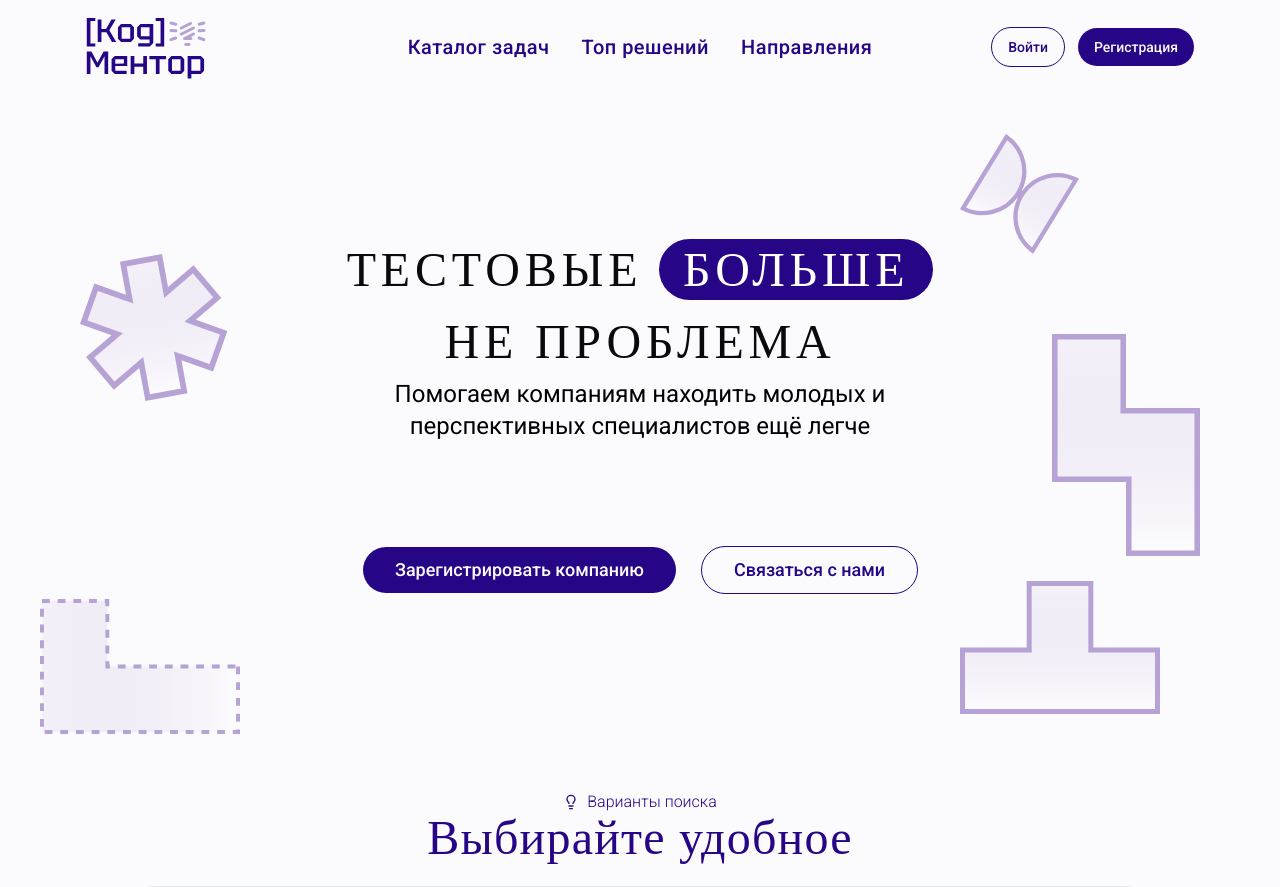
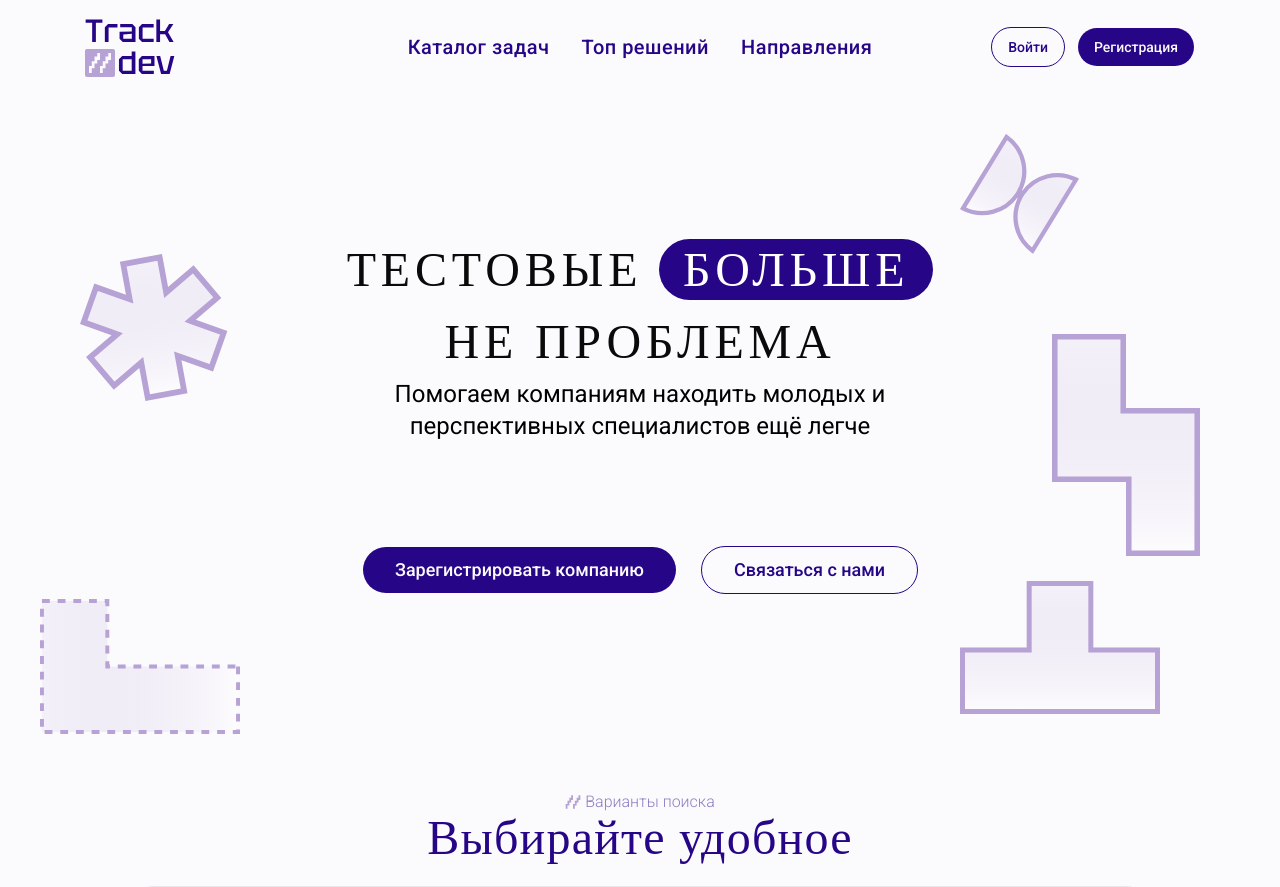
Before and after one commit to Kemuni/CodeHunt, a Next.js app in the folder frontend/: page /for-company in a window 1280 px wide. Shown: the top 887 px of the page. Built offline with nearby package versions, Linux system fonts and the light colour scheme; a web font is replaced by a local one.

Commit message:
Добавил новый логотип и исправил ссылки на странице компаний

```diff
--- a/frontend/app/for-company/page.tsx
+++ b/frontend/app/for-company/page.tsx
@@ -13,6 +13,8 @@ import FormField from "@/components/ui/form/form-field";
 import FormTextarea from "@/components/ui/form/textarea";
 import FormCheckbox from "@/components/ui/form/checkbox";
 import {companyContactMeSchema} from "@/schemas/company-contact";
+import {LandingSection} from "@/components/landing/landing-section";
+import Link from "next/link";
 
 
 export default function Home() {
@@ -74,37 +76,14 @@ function CompanyHeroSection() {
             </span>
 
         <div className="flex gap-6 m-auto">
-          <Button variant="default" size="xl">Зарегистрировать компанию</Button>
-          <Button variant="outline" size="xl">Связаться с нами</Button>
+          <Link href="#contactMeSection">
+            <Button variant="default" size="xl">Зарегистрировать компанию</Button>
+          </Link>
+          <Link href="#contactMeSection">
+            <Button variant="outline" size="xl">Связаться с нами</Button>
+          </Link>
         </div>
       </div>
-    </div>
-  );
-}
-
-
-interface LandingSection extends React.ComponentProps<"div"> {
-  subtitle: string
-  title: string
-  classname?: string
-}
-
-
-function LandingSection({ subtitle, title, classname, children}: LandingSection) {
-  return (
-    <div className={cn("relative w-full flex flex-col items-center gap-6", classname)}>
-      <span className="flex flex-col w-fit">
-        <p className="m-auto inline-flex items-center gap-2 text-primary font-light">
-          <Lightbulb className="size-4" strokeWidth={2} aria-hidden="true" />
-          {subtitle}
-        </p>
-        <h2
-          className="font-heading text-5xl font-medium tracking-wide text-primary"
-        >
-          {title}
-        </h2>
-      </span>
-      {children}
     </div>
   );
 }
@@ -298,7 +277,14 @@ function HowDoesItWork() {
 
 function ContactMeSection() {
   return (
-    <div className="w-4/5 xl:w-3/5 m-auto flex flex-col gap-12 border border-gray-200 bg-radial from-primary-pink/15 to-white shadow-xs px-32 py-8 rounded-2xl">
+    <div
+      id="contactMeSection"
+      className={cn(
+        "w-4/5 xl:w-3/5 m-auto flex flex-col gap-12",
+        " border border-gray-200 bg-radial from-primary-pink/15 to-white",
+        "shadow-xs px-32 py-8 rounded-2xl",
+      )}
+    >
       <span className="grid text-center gap-0.5">
         <h2 className="font-heading text-5xl font-medium tracking-wide text-primary">
           Заполните форму
--- /dev/null
+++ b/frontend/components/icons/double-slash.tsx
@@ -0,0 +1,12 @@
+import {JSX, SVGProps} from "react";
+
+interface DoubleSlashProps extends SVGProps<SVGSVGElement> {}
+
+export default function DoubleSlash({ ...props }: DoubleSlashProps): JSX.Element {
+  return (
+    <svg width="24" height="24" viewBox="0 0 24 24" fill="none" {...props} >
+      <path d="M9.25 9.05882H12V2H9.25V5.52941H6.5V10.2353H3.75V14.9412H1V22H3.75V17.2941H6.5V12.5882H9.25V9.05882Z" fill="#B6A2D4"/>
+      <path d="M20.25 9.05882H23V2H20.25V5.52941H17.5V10.2353H14.75V14.9412H12V22H14.75V17.2941H17.5V12.5882H20.25V9.05882Z" fill="#B6A2D4"/>
+    </svg>
+  );
+}
--- /dev/null
+++ b/frontend/components/icons/index.ts
@@ -0,0 +1,3 @@
+import DoubleSlash from "./double-slash";
+
+export { DoubleSlash };
--- /dev/null
+++ b/frontend/components/landing/landing-section.tsx
@@ -0,0 +1,29 @@
+import React from "react";
+import {DoubleSlash} from "@/components/icons";
+import {cn} from "cn";
+
+interface LandingSection extends React.ComponentProps<"div"> {
+  subtitle: string
+  title: string
+  classname?: string
+}
+
+
+export function LandingSection({ subtitle, title, classname, children}: LandingSection) {
+  return (
+    <div className={cn("relative w-full flex flex-col items-center gap-6", classname)}>
+      <span className="flex flex-col w-fit">
+        <p className="m-auto inline-flex items-center gap-1 text-primary/50 font-light">
+          <DoubleSlash className="size-4" aria-hidden="true"/>
+          {subtitle}
+        </p>
+        <h2
+          className="font-heading text-5xl font-medium tracking-wide text-primary"
+        >
+          {title}
+        </h2>
+      </span>
+      {children}
+    </div>
+  );
+}
--- a/frontend/components/landing/site-header.tsx
+++ b/frontend/components/landing/site-header.tsx
@@ -13,9 +13,9 @@ export function SiteHeader() {
     <header className="relative flex h-23.5 w-screen items-center px-21.25">
       <Link href={""} className="block shrink-0">
         <Image
-          src="/figma/code-mentor-logo.svg"
-          alt="Код Ментор"
-          width={121}
+          src="/figma/our-logo.svg"
+          alt="Track dev"
+          width={90}
           height={64}
           priority
         />
```
Also changed, not shown: frontend/public/figma/code-mentor-logo.svg (deleted), frontend/public/figma/our-logo.svg (added).
